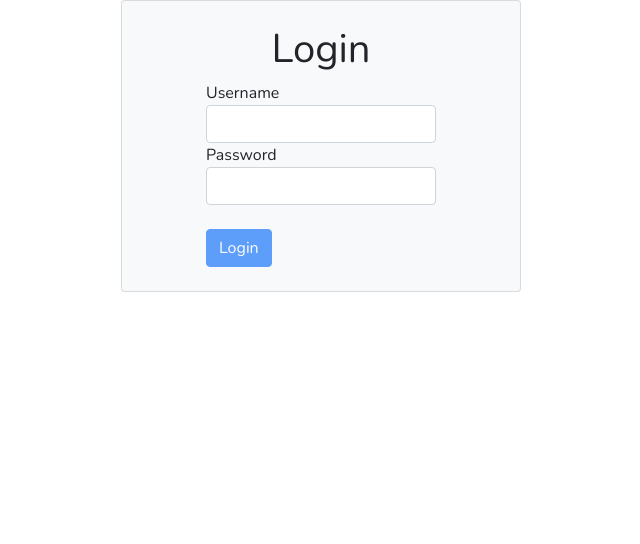
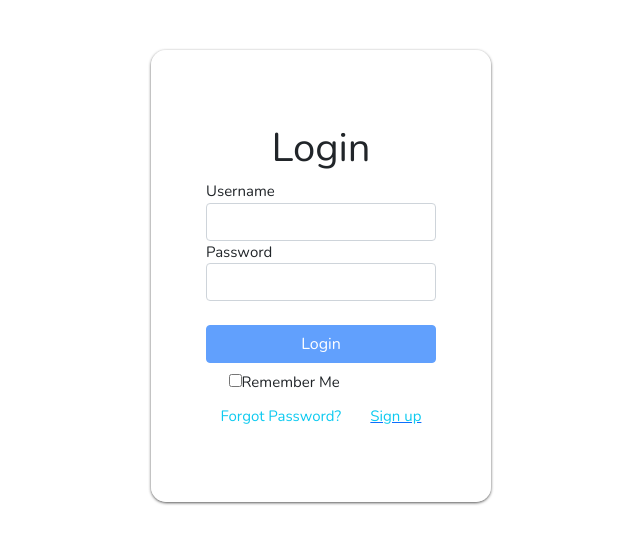
Before and after one commit to sagarkhadkaa/tagscan-portal, a React (Create React App) app: page /login in a window 1280 px wide. Shown: the top 544 px of the page, without its empty margins (319-959 px from the left). Built offline with nearby package versions, Linux system fonts and the light colour scheme.

Commit message:
Login and Register Customized

```diff
--- /dev/null
+++ b/src/assets/login.css
@@ -0,0 +1,11 @@
+.login-form {
+    height: 80%;
+    width: 340px;
+    margin: 50px auto;
+    padding: 50px;
+    font-size: 15px;
+    border-radius: 15px;
+    background-color: rgba(255, 255, 255, 0.8);
+    backdrop-filter: blur(20px);
+    box-shadow: 0 1px 3px #555;
+}
--- a/src/assets/navbar.css
+++ b/src/assets/navbar.css
@@ -34,6 +34,7 @@
     justify-content: center;
     font-weight: 700;
     font-size: 2rem;
+    color: #f9218d;
 }
 
 .nav-links__container {
--- a/src/components/NavBar.jsx
+++ b/src/components/NavBar.jsx
@@ -47,7 +47,6 @@ Navbar.defaultProps = {
         { title: "Home", href: "#home" },
         { title: "Features", href: "#features" },
         { title: "Services", href: "#services" },
-        { title: "Pricing", href: "#pricing" },
         { title: "Login", href: "Login" },
     ],
 };
--- a/src/components/common/form.jsx
+++ b/src/components/common/form.jsx
@@ -48,7 +48,10 @@ class Form extends Component {
     };
     renderButton(label) {
         return (
-            <button disabled={this.validate()} className="btn btn-primary mt-4">
+            <button
+                disabled={this.validate()}
+                className="btn btn-primary mt-4 w-100"
+            >
                 {label}
             </button>
         );
--- a/src/components/loginForm.jsx
+++ b/src/components/loginForm.jsx
@@ -1,7 +1,9 @@
 import React from "react";
 import Joi from "joi-browser";
 import Form from "./common/form";
-class LoginForm extends Form {
+import "../assets/login.css";
+import { Link } from "react-router-dom";
+class TestLoginForm extends Form {
     state = {
         data: { username: "", password: "" },
         errors: {},
@@ -15,31 +17,53 @@ class LoginForm extends Form {
         //Server Call
         console.log("Submitted");
     };
+    handleClick = () => {
+        // console.log("Forget me clicked");
+    };
 
     render() {
         return (
-            <div className="d-flex justify-content-center ">
-                <div
-                    className="column card bg-light"
-                    style={{ width: "25rem" }}
-                >
+            <>
+                <div class="login-form">
                     <div className="my-4  d-flex flex-column align-items-center ">
                         <h1>Login</h1>
                         <form onSubmit={this.handleSubmit}>
                             {this.renderInput("username", "Username")}
                             {this.renderInput(
-                                "password",
-                                "Password",
-                                "password"
+                                "password", //name
+                                "Password", //label
+                                "password" //type
                             )}
 
                             {this.renderButton("Login")}
+                            <div className="form-check mt-2">
+                                <input type="checkbox" htmlFor="rememberMe" />
+                                <label htmlFor="rememberMe">Remember Me</label>
+                            </div>
+                            <div className="d-flex justify-content-around">
+                                <div
+                                    className="text-info mt-2"
+                                    onClick={this.handleClick}
+                                    style={{ cursor: "pointer" }}
+                                >
+                                    Forgot Password?
+                                </div>
+                                <Link to="/register">
+                                    <div
+                                        className="text-info mt-2"
+                                        onClick={this.handleClick}
+                                        style={{ cursor: "pointer" }}
+                                    >
+                                        Sign up
+                                    </div>
+                                </Link>
+                            </div>
                         </form>
                     </div>
                 </div>
-            </div>
+            </>
         );
     }
 }
 
-export default LoginForm;
+export default TestLoginForm;
--- a/src/components/signupForm.jsx
+++ b/src/components/signupForm.jsx
@@ -1,6 +1,7 @@
 import React from "react";
 import Form from "./common/form";
 import Joi from "joi-browser";
+import { Link } from "react-router-dom";
 
 class SignupForm extends Form {
     state = {
@@ -21,17 +22,34 @@ class SignupForm extends Form {
 
     render() {
         return (
-            <div
-                styles={{}}
-                className="container mt-3 col-10 col-sm-6 col-md-5 col-lg-4"
-            >
+            <div class="login-form">
+                <div className="my-4  d-flex flex-column align-items-center ">
                     <h1>Register</h1>
                     <form onSubmit={this.handleSubmit}>
                         {this.renderInput("name", "Name")}
                         {this.renderInput("username", "Username")}
                         {this.renderInput("password", "Password", "password")}
                         {this.renderButton("Register")}
+                        <div className="d-flex justify-content-around">
+                            <div
+                                className="text-info mt-2"
+                                onClick={this.handleClick}
+                                style={{ cursor: "pointer" }}
+                            >
+                                Already Have an Account?
+                            </div>
+                            <Link to="/login">
+                                <div
+                                    className="text-info mt-2"
+                                    onClick={this.handleClick}
+                                    style={{ cursor: "pointer" }}
+                                >
+                                    Log In
+                                </div>
+                            </Link>
+                        </div>
                     </form>
+                </div>
             </div>
         );
     }
```
Also changed, not shown: src/components/navBarOriginal.jsx (deleted, +0 -33 lines). Lines whose indentation alone changed are shown as unchanged.
